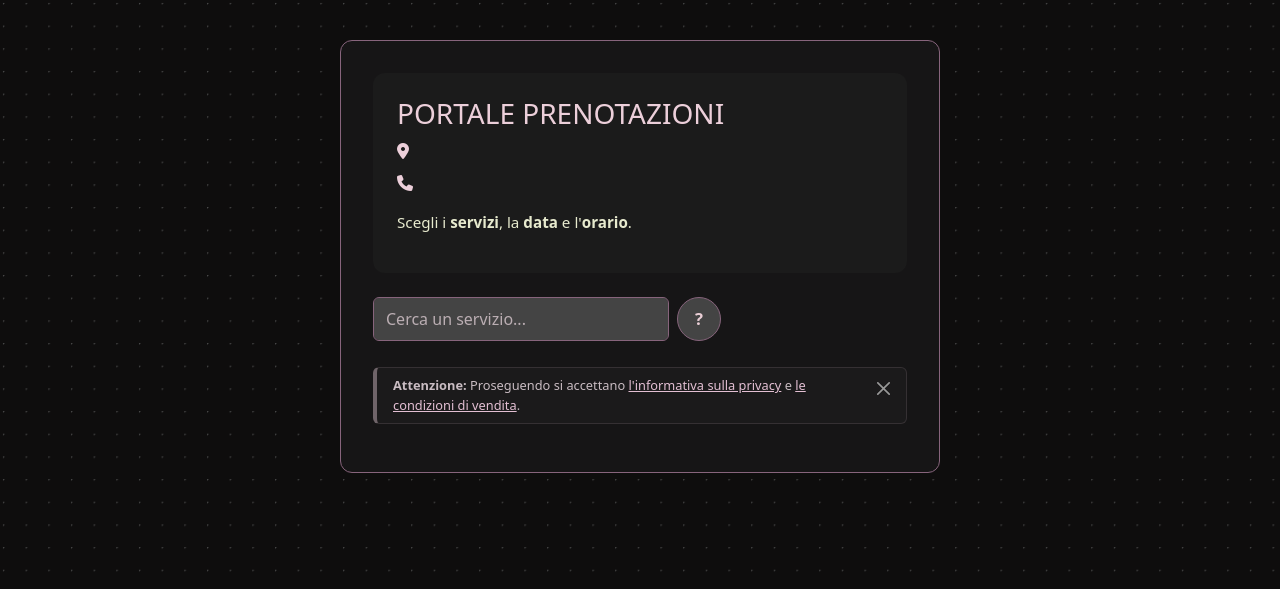
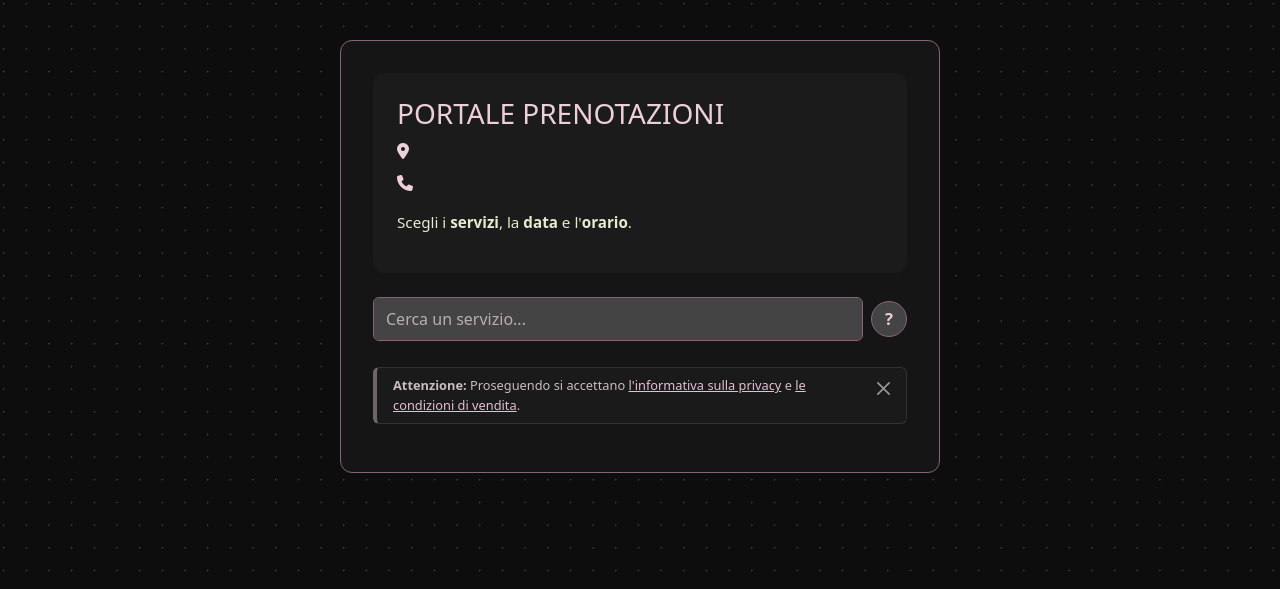
Before and after one commit to AlexBudet/booking, a Flask app: page /t1/booking in a window 1280 px wide. Shown: the top 589 px of the page. Run offline with Flask 3, Linux system fonts and the light colour scheme; data that the repository does not hold is empty; some libraries are stand-ins or nearby versions.

Commit message:
campo ricerca servizi piu' largo e centrato, "?" piu' piccolo, etichetta "Scegli operatore" su sito booking online
Co-Authored-By: Claude Opus 5.5 <noreply@anthropic.com>

```diff
--- a/templates/booking_public.html
+++ b/templates/booking_public.html
@@ -99,6 +99,13 @@
 #selezione-iniziale-servizio .form-select {
   height: 44px;
 }
+/* "Scegli operatore", piccolo sopra la tendina */
+.operatore-etichetta {
+  display: block;
+  margin-bottom: 4px;
+  font-size: 0.8rem;
+  color: #c2aebc;
+}
 
   /* Cambia colore pseudoblocchi */
 #pseudoblocchi-servizi .alert-secondary {
@@ -618,9 +625,9 @@ body {
 /* ===== Mini-tutorial "Come prenotare" =====
    Il tasto "?" sta accanto al campo di ricerca e apre #modalTutorial. */
 .tutorial-btn {
-  flex: 0 0 44px;
-  width: 44px;
-  height: 44px; /* come il campo di ricerca accanto */
+  flex: 0 0 36px;
+  width: 36px;
+  height: 36px; /* piu' piccolo del campo accanto (44px): e' un aiuto, non un comando */
   padding: 0;
   border: 1px solid #87647c;
   border-radius: 50%;
@@ -825,17 +832,19 @@ body {
 <form id="bookingForm" autocomplete="off">
 <input type="hidden" id="csrf_token" name="csrf_token" value="{{ csrf_token }}">
 <div class="row align-items-end mb-2" id="selezione-iniziale-servizio">
-<!-- col-8 e non 7: con il "?" accanto, a 7 su un telefono il segnaposto veniva tagliato -->
-<div class="col-8 position-relative mb-2">
+<!-- Ricerca a tutta larghezza; l'operatore ha una riga sua sotto, con l'etichetta,
+     e compare solo dopo la scelta del servizio (select_operatore_wrapper) -->
+<div class="col-12 position-relative mb-2">
   <div class="d-flex align-items-center gap-2">
     <input type="text" id="servizio-iniziale" class="form-control" placeholder="Cerca un servizio..." aria-label="Cerca un servizio" autocomplete="off" style="flex:1 1 auto; min-width:0;">
     <button type="button" class="tutorial-btn" data-bs-toggle="modal" data-bs-target="#modalTutorial" aria-label="Come prenotare" title="Come prenotare">?</button>
   </div>
   <input type="hidden" id="servizio-id-selezionato">
 </div>
-  <div class="col-4 mb-2">
+  <div class="col-12">
     <div id="risultati_operatore" class="list-group" style="display:none; z-index:10;"></div>
-    <div id="select_operatore_wrapper">
+    <div id="select_operatore_wrapper" class="mb-2">
+      <label for="operatore" class="operatore-etichetta">Scegli operatore</label>
       <select id="operatore" class="form-select">
         <option value="">Operatore</option>
         {% for operatore in operatori %}
```
